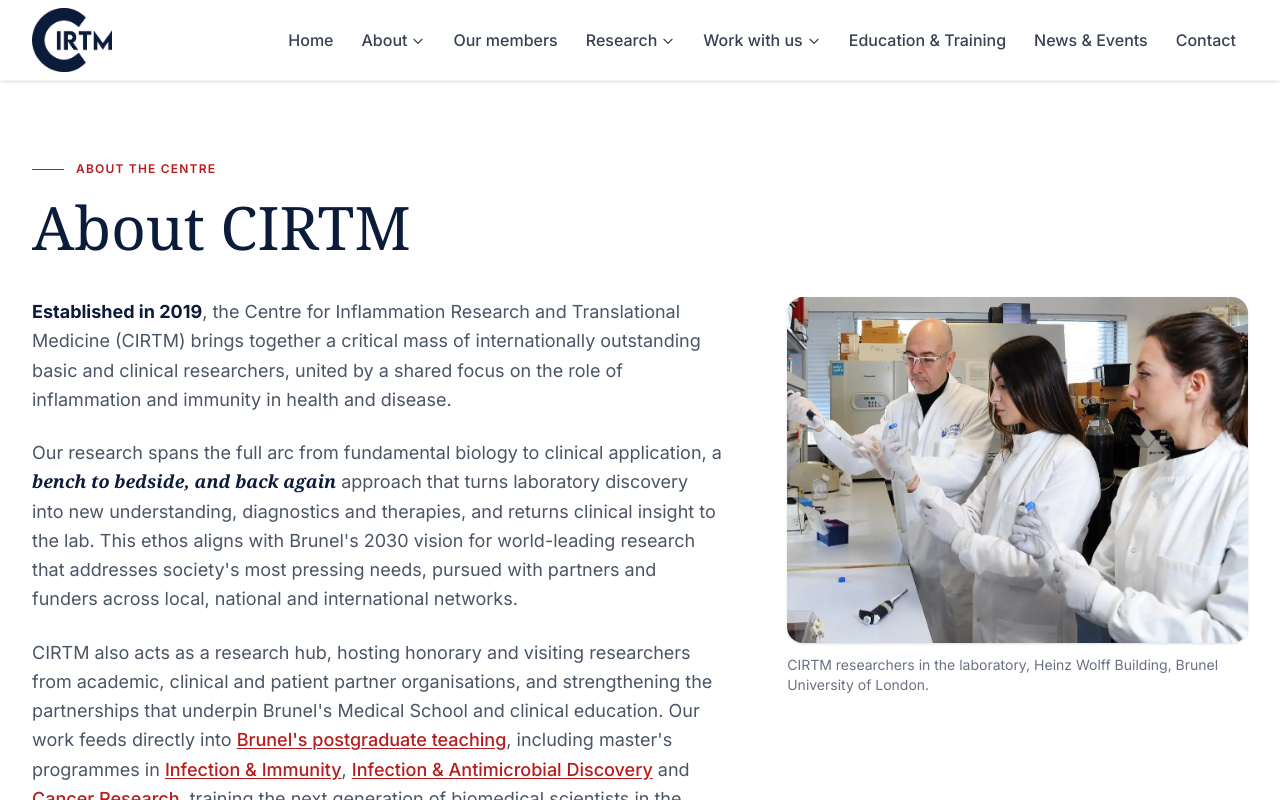
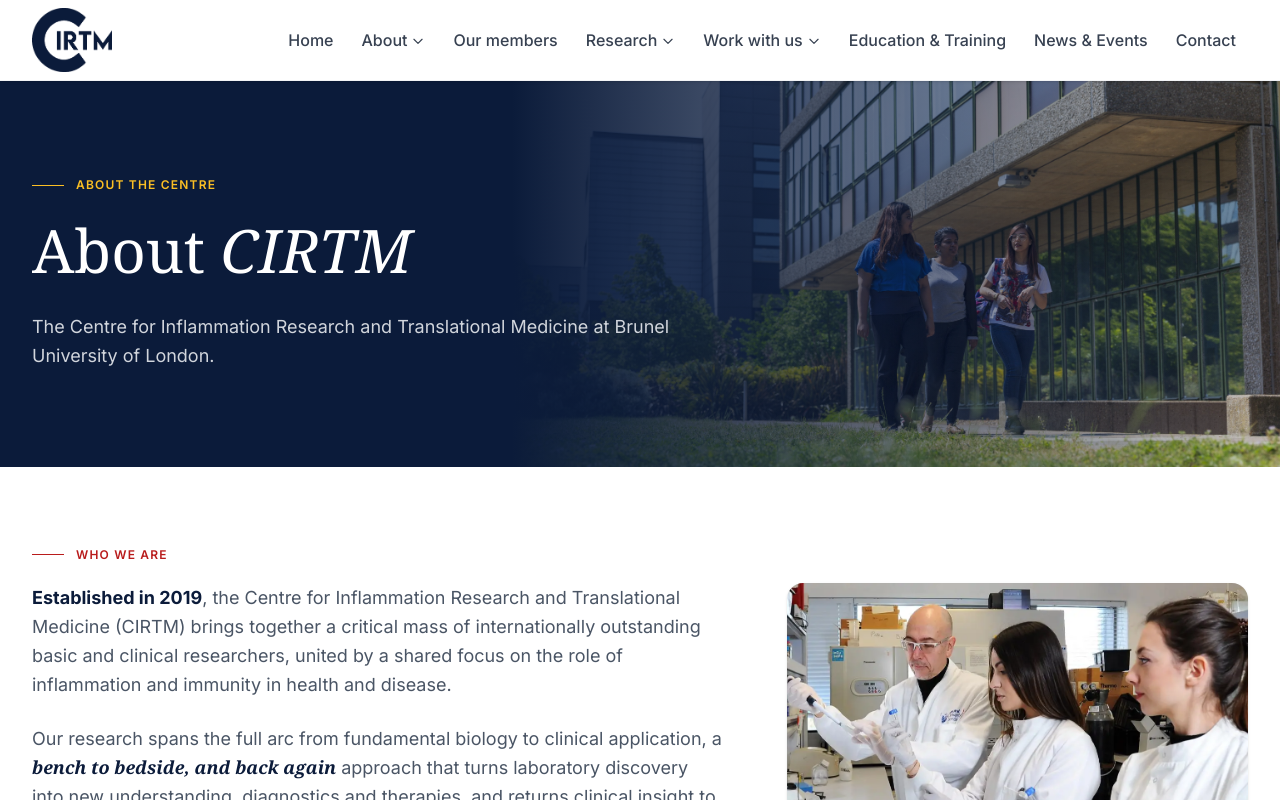
Before and after one commit to CIRTM/cirtm-website, a Next.js app in the folder frontend/: page /about in a window 1280 px wide. Shown: the top 800 px of the page. Built offline with nearby package versions, Linux system fonts and the light colour scheme.

Commit message:
About page: navy faded-image banner to match other pages

```diff
--- a/frontend/app/about/page.tsx
+++ b/frontend/app/about/page.tsx
@@ -3,6 +3,7 @@ import Link from "next/link";
 import { researchAreas } from "@/lib/content/research-areas";
 import { BeakerIcon, ChartBarIcon, Cog6ToothIcon, UserGroupIcon } from "@heroicons/react/24/outline";
 import ScaleExplorer, { type Method } from "@/components/ScaleExplorer";
+import { FadeBanner } from "@/components/FadeBanner";
 import "./about.css";
 
 const NAVY = "#0B1B3A";
@@ -158,11 +159,22 @@ function ExternalLink({ href, children }: { href: string; children: React.ReactN
 export default function AboutPage() {
   return (
     <>
+      <FadeBanner image="/images/about/campus-students-banner.jpg" objectPosition="center 45%" className="py-24">
+        <div className="max-w-screen-xl mx-auto px-4 sm:px-6 lg:px-8">
+          <Eyebrow light>About the centre</Eyebrow>
+          <h1 className="text-5xl sm:text-6xl text-white mb-6 leading-tight" style={SERIF}>
+            About <em>CIRTM</em>
+          </h1>
+          <p className="text-gray-300 text-lg leading-relaxed max-w-2xl">
+            The Centre for Inflammation Research and Translational Medicine at Brunel University of London.
+          </p>
+        </div>
+      </FadeBanner>
+
       {/* About CIRTM */}
       <section className="py-20 bg-white">
         <div className="max-w-screen-xl mx-auto px-4 sm:px-6 lg:px-8">
-          <Eyebrow>About the centre</Eyebrow>
-          <h1 className="text-5xl sm:text-6xl mb-10" style={{ ...SERIF, color: NAVY }}>About CIRTM</h1>
+          <Eyebrow>Who we are</Eyebrow>
           <div className="grid grid-cols-1 lg:grid-cols-[3fr_2fr] gap-12 lg:gap-16">
             <div className="space-y-6 text-gray-600 text-lg leading-relaxed">
               <p>
```
Also changed, not shown: frontend/public/images/about/campus-students-banner.jpg (added).
